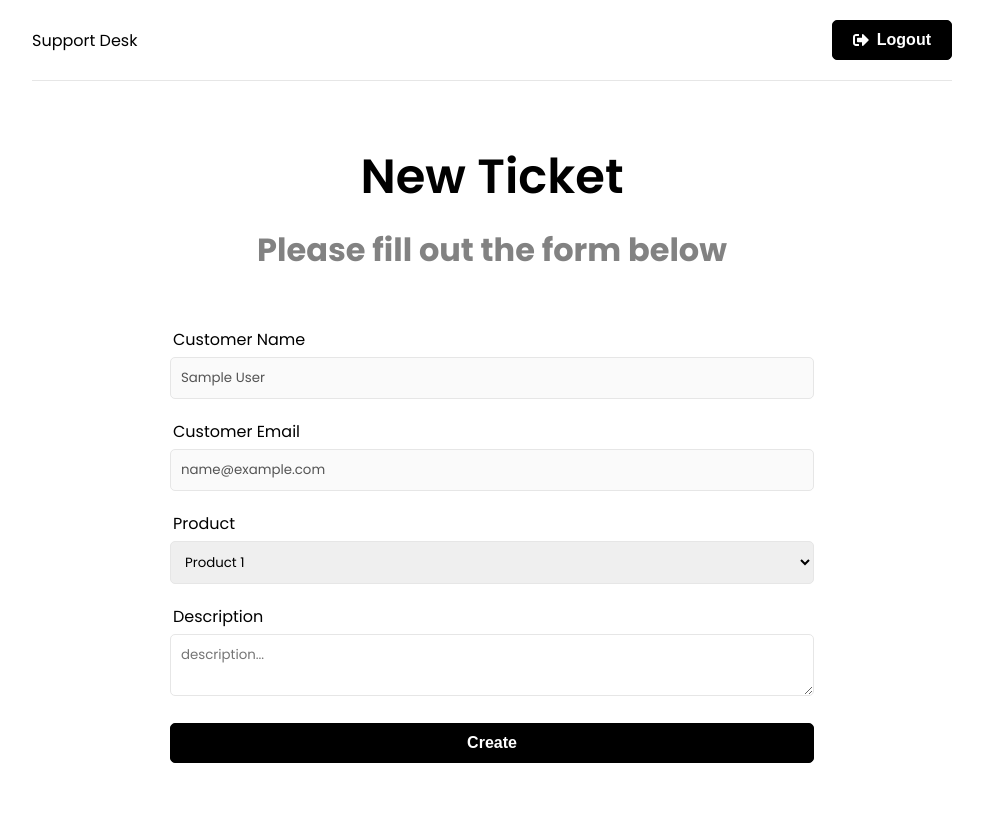
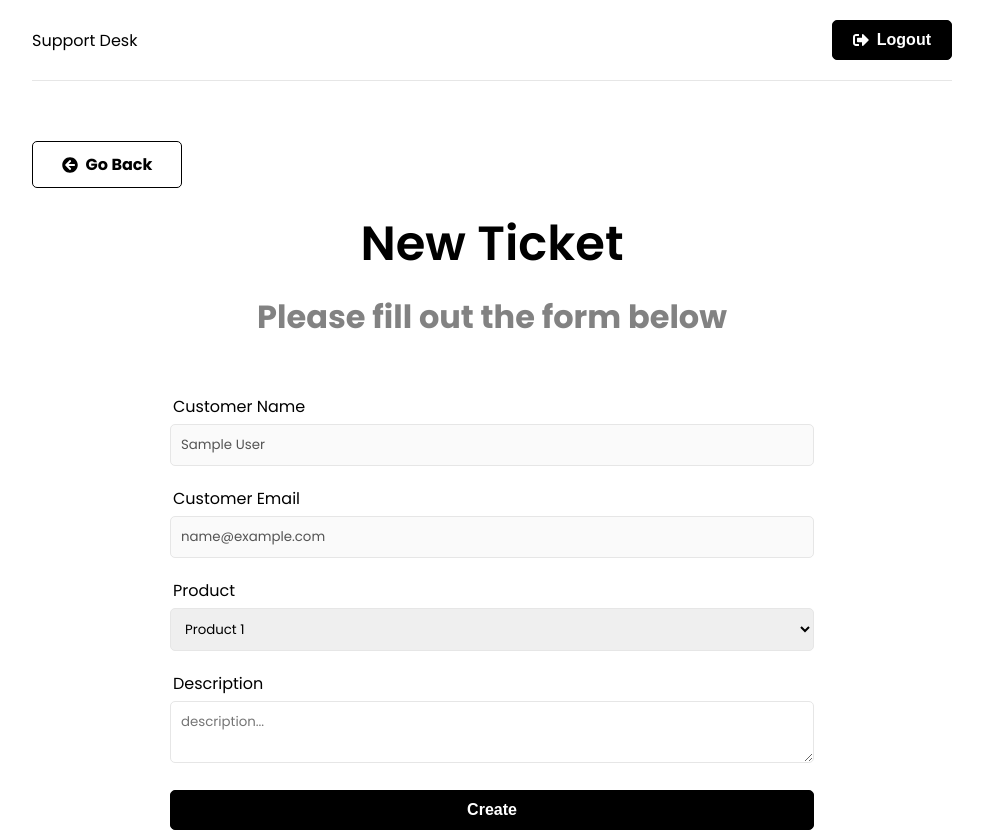
Before and after one commit to Farahat612/brad-react, a React (Create React App) app in the folder support-desk/frontend/: page /new-ticket in a window 1280 px wide. Shown: the whole page, without its empty margins (148-1131 px from the left). Before the commit the page ends 800 px from the top, so only its background shows below. Built offline with nearby package versions, Linux system fonts and the light colour scheme; sample sign-in values are in the browser's storage.

Commit message:
Rendered BackButton Component

```diff
--- a/support-desk/frontend/src/pages/NewTicket.jsx
+++ b/support-desk/frontend/src/pages/NewTicket.jsx
@@ -4,7 +4,7 @@ import { useSelector, useDispatch } from 'react-redux'
 import { useNavigate } from 'react-router-dom'
 import { createTicket, reset } from '../features/tickets/ticketSlice' // Import the createTicket action
 import Spinner from '../components/Spinner'
-
+import BackButton from '../components/BackButton'
 
 const NewTicket = () => {
   // Get the user from the Redux store
@@ -57,6 +57,7 @@ const NewTicket = () => {
 
   return (
     <>
+      <BackButton url='/' />
       <section className='heading'>
         <h1>New Ticket</h1>
         <p>Please fill out the form below</p>
```
